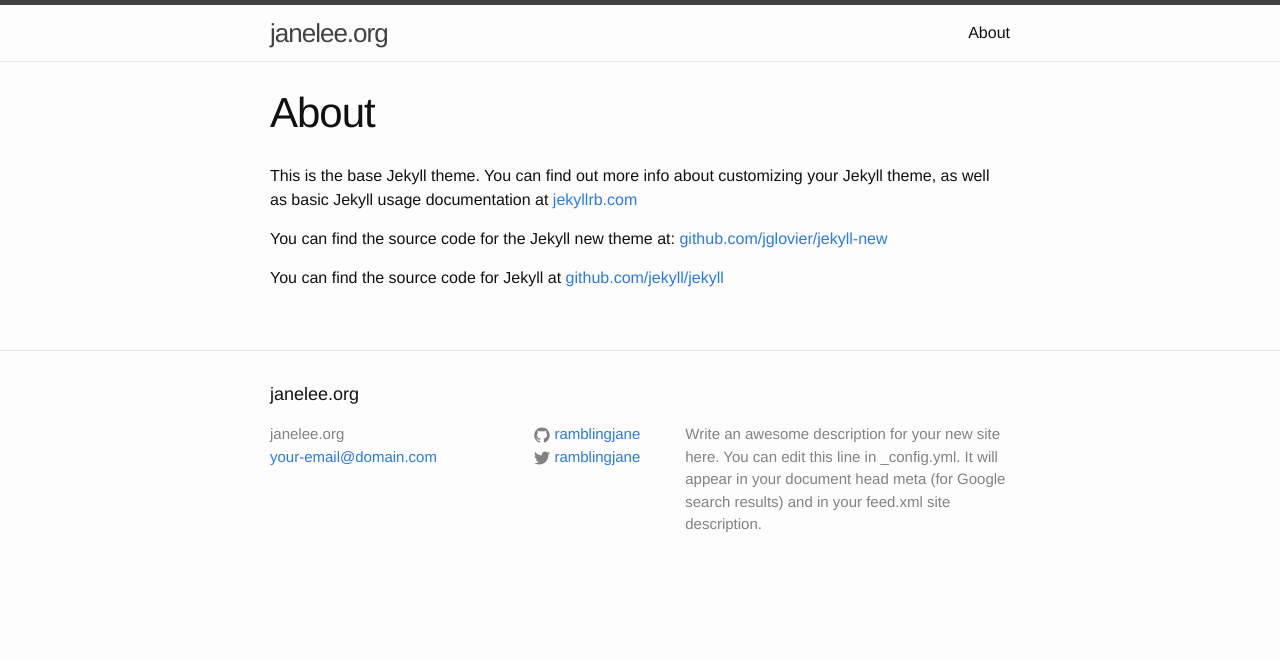
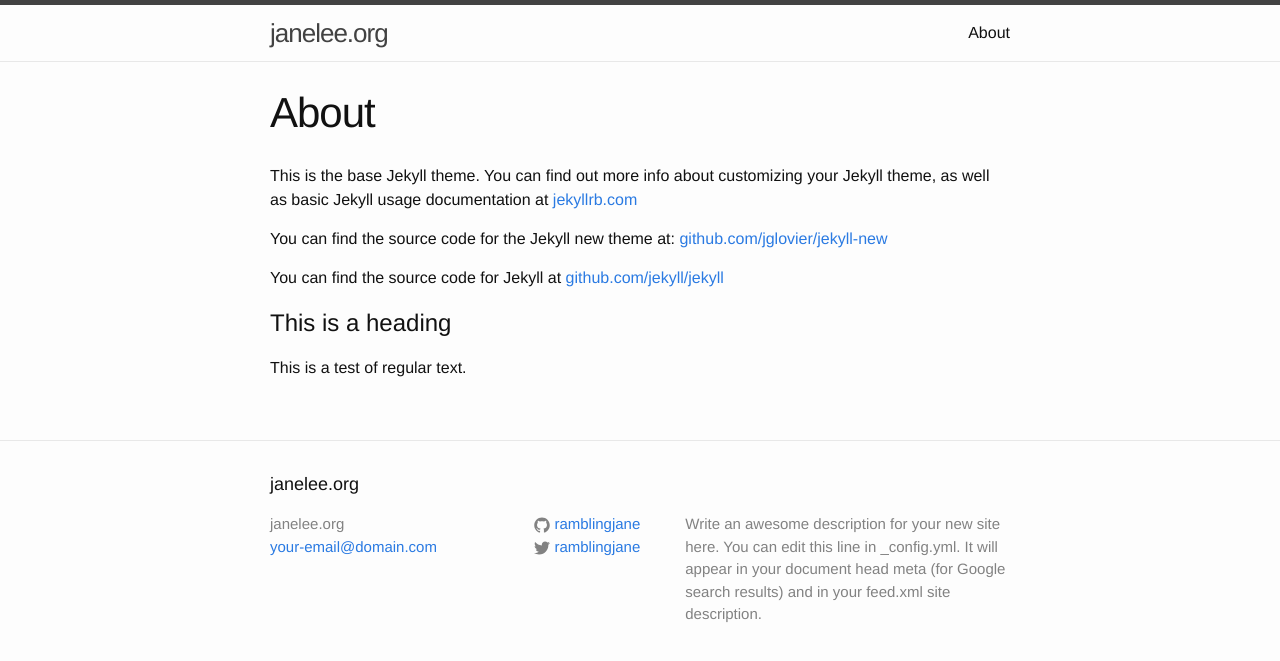
Before and after one commit to ramblingjane/ramblingjane.github.io, a Jekyll site: the page built from about.md, in a window 1280 px wide. Shown: the top 661 px of the page. Built offline with Jekyll 4.4.1, drawn with Linux system fonts in a browser that asks for light colours.

Commit message:
modified about page

```diff
--- a/about.md
+++ b/about.md
@@ -9,3 +9,7 @@ This is the base Jekyll theme. You can find out more info about customizing your
 You can find the source code for the Jekyll new theme at: [github.com/jglovier/jekyll-new](https://github.com/jglovier/jekyll-new)
 
 You can find the source code for Jekyll at [github.com/jekyll/jekyll](https://github.com/jekyll/jekyll)
+
+# This is a heading
+
+This is a test of regular text.
```
